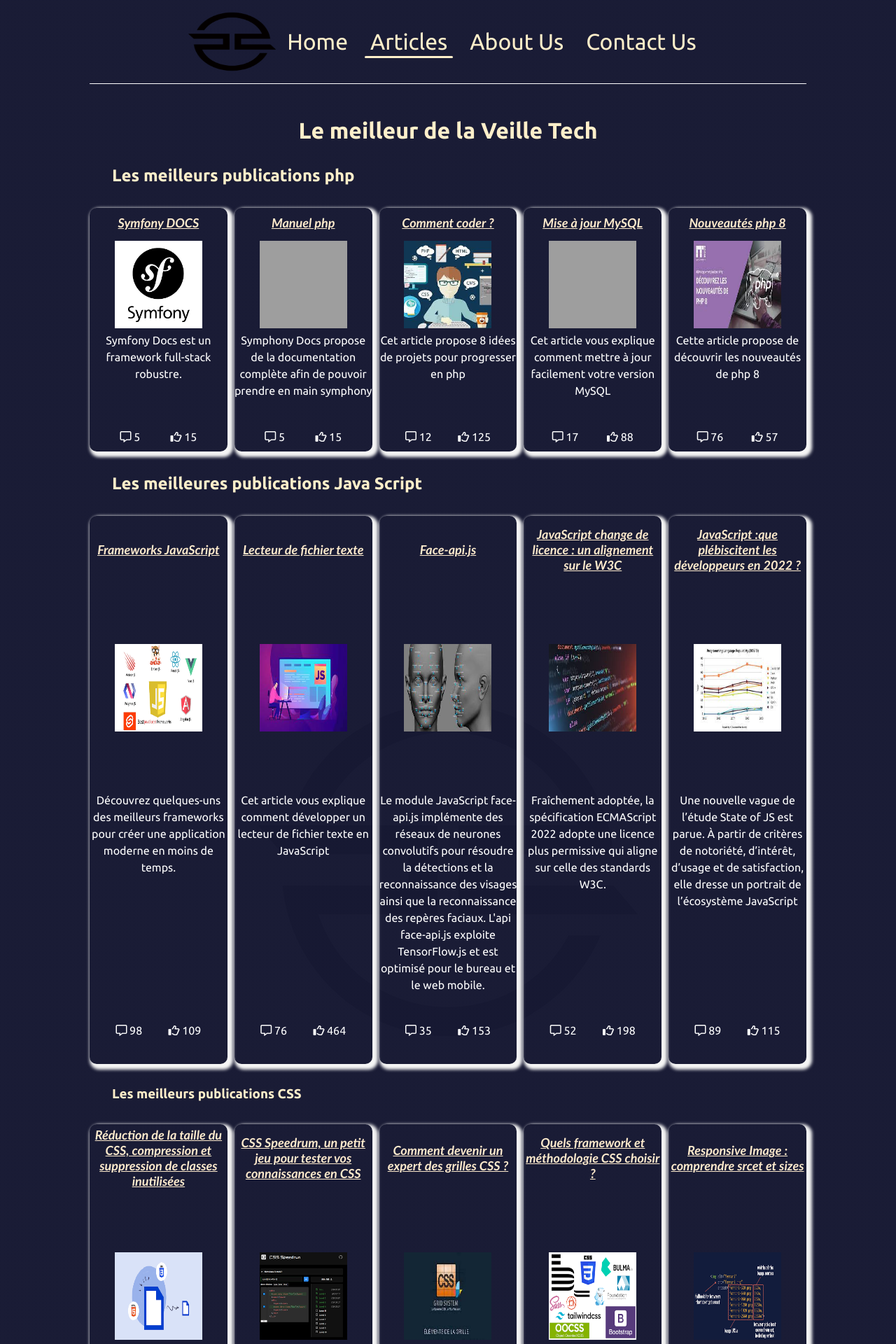
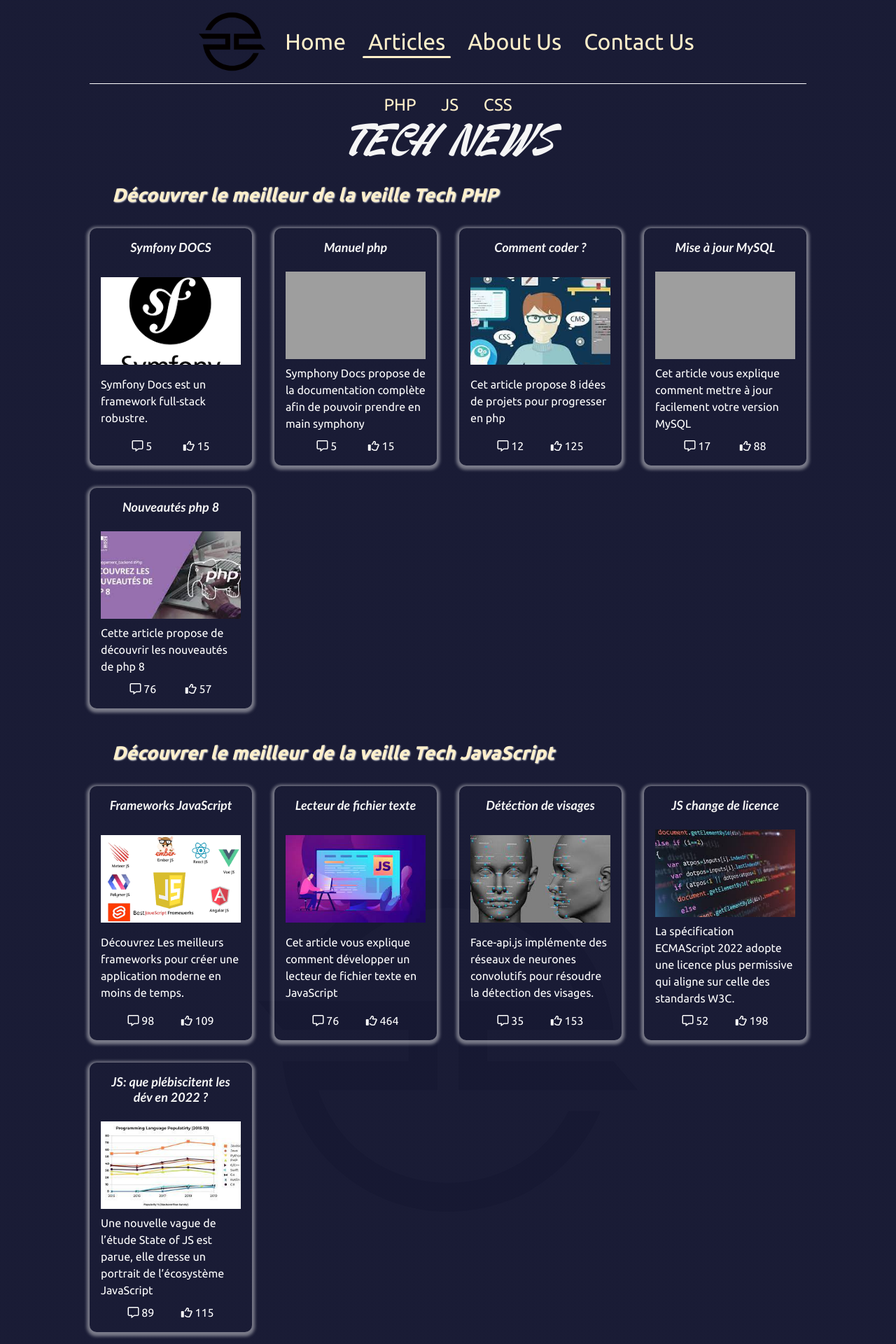
Before and after one commit to Florent-V/WCS_Projet_01_Tech_NEws, a PHP site: page /publication.php in a window 1280 px wide. Shown: the top 1920 px of the page at 70% size. Run offline with PHP 8.4, Linux system fonts and the light colour scheme; some libraries are stand-ins or nearby versions; grey boxes are pictures that could not be loaded.

Commit message:
finalisation de la page article

```diff
--- a/publication.php
+++ b/publication.php
@@ -20,12 +20,21 @@
 
      <main>
 
+     <div class="nav">
+        <ul>
+            <li><a href="#PHP">PHP</a></li>
+            <li><a href="#JS">JS</a></li>
+            <li> <a href="#CSS">CSS</a></li>
+        </ul>
+    </div>
 
 
-    <h1>Le meilleur de la Veille Tech</h1>
-    <h2>Les meilleurs publications php</h2>
+     <h1>TECH NEWS </h1>
 
 
+    <div class="titre">
+    <h2 id="PHP"> Découvrer le meilleur de la veille Tech PHP</h2>
+   </div>
 
     <div class="publication">
     <div class="article">
@@ -79,13 +88,15 @@
 </div>
 </div>
 
-<h2>Les meilleures publications Java Script </h2>
+<div class="titre">
+  <h2 id="JS">Découvrer le meilleur de la veille Tech JavaScript</h2>
+   </div>
 
 <div class="publication">
 <div  class="article">
 <a class="link"href="https://geekflare.com/fr/best-javascript-frameworks/">Frameworks JavaScript</a>
     <img src="./img/css/framework.png" alt="image logo des frameworks JavaScript">
-     <p class="descripion">Découvrez quelques-uns des meilleurs frameworks pour créer une application moderne en moins de temps.</p>
+     <p class="descripion">Découvrez Les meilleurs frameworks pour créer une application moderne en moins de temps.</p>
     <p class='social'>
                 <span><i class="fa-regular fa-message"></i> 98 </span>
                 <span><i class="fa-regular fa-thumbs-up"></i> 109 </span>
@@ -103,9 +114,9 @@
     </div>
 
 <div  class="article">
-<a  class="link"href="https://www.infoq.com/fr/news/2020/03/face-api-js/">Face-api.js</a>
+<a  class="link"href="https://www.infoq.com/fr/news/2020/03/face-api-js/">Détéction de visages</a>
     <img src="./img/css/faceapi.jpeg" alt="image de deux visages">
-    <p class="descripion">Le module JavaScript face-api.js implémente des réseaux de neurones convolutifs pour résoudre la détections et la reconnaissance des visages ainsi que la reconnaissance des repères faciaux. L'api face-api.js exploite TensorFlow.js et est optimisé pour le bureau et le web mobile.</p>
+    <p class="descripion">Face-api.js implémente des réseaux de neurones convolutifs pour résoudre la détection des visages.</p>
     <p class='social'>
                 <span><i class="fa-regular fa-message"></i> 35 </span>
                 <span><i class="fa-regular fa-thumbs-up"></i> 153 </span>
@@ -113,9 +124,9 @@
     </div>
 
 <div  class="article">
-<a class="link"href="https://www.silicon.fr/javascript-change-licence-alignement-w3c-442343.html">JavaScript change de licence : un alignement sur le W3C</a>
+<a class="link"href="https://www.silicon.fr/javascript-change-licence-alignement-w3c-442343.html">JS change de licence </a>
     <img src="./img/css/codejs.jpeg" alt="image de code JavaScrript">
-    <p class="descripion">Fraîchement adoptée, la spécification ECMAScript 2022 adopte une licence plus permissive qui aligne sur celle des standards W3C.</p>
+    <p class="descripion">La spécification ECMAScript 2022 adopte une licence plus permissive qui aligne sur celle des standards W3C.</p>
     <p class='social'>
                <span><i class="fa-regular fa-message"></i> 52 </span>
                 <span><i class="fa-regular fa-thumbs-up"></i> 198 </span>
@@ -123,9 +134,9 @@
     </div>
 
  <div class="article">
-<a class="link"href="https://www.silicon.fr/javascript-developpeurs-2022-432946.html">JavaScript :que plébiscitent les développeurs en 2022 ?</a>
+<a class="link"href="https://www.silicon.fr/javascript-developpeurs-2022-432946.html">JS: que plébiscitent les dév en 2022 ?</a>
   <img src="./img/css/js2.jpeg" alt="Image statistique">
-    <p class="descripion">Une nouvelle vague de l’étude State of JS est parue. À partir de critères de notoriété, d’intérêt, d’usage et de satisfaction, elle dresse un portrait de l’écosystème JavaScript</p>
+    <p class="descripion">Une nouvelle vague de l’étude State of JS est parue, elle dresse un portrait de l’écosystème JavaScript</p>
     <p class='social'>
                 <span><i class="fa-regular fa-message"></i> 89 </span>
                 <span><i class="fa-regular fa-thumbs-up"></i> 115 </span>
@@ -133,13 +144,15 @@
     </div>
     </div>
 
-    <h3>Les meilleurs publications CSS</h3>
+    <div class="titre">
+  <h2 id="CSS">Découvrer le meilleur de la veille Tech CSS</h2>
+   </div>
 
     <div class="publication">
     <div class="article">
-    <a class="link"href="https://developpeur-freelance.io/blog/reduire-taille-css/">Réduction de la taille du CSS, compression et suppression de classes inutilisées</a>
+    <a class="link"href="https://developpeur-freelance.io/blog/reduire-taille-css/">Réduction de la taille du CSS</a>
     <img src="./img/css/css1.png" alt="image compression du fichiers">
-    <p class="descripion">Cet article va vous expliquer comment réduire la taille de vos fichier CSS.L'intérêt de cela est double, en plus de donner un petit coup de main à la planète, vous allez aussi gagner en performance sur vos sites et application web. </p>
+    <p class="descripion">Reduire la taille de vos fichiers va vous permettre de gagner en performance sur vos sites et application web. </p>
     <p class='social'>
                 <span><i class="fa-regular fa-message"></i> 93 </span>
                 <span><i class="fa-regular fa-thumbs-up"></i> 151 </span>
@@ -147,9 +160,9 @@
     </div>
 
 <div  class="article">
-<a class="link" href="https://blog.shevarezo.fr/post/2022/01/20/css-speedrun-tester-connaissances-css">CSS Speedrum, un petit jeu pour tester vos connaissances en CSS</a>
+<a class="link" href="https://blog.shevarezo.fr/post/2022/01/20/css-speedrun-tester-connaissances-css">CSS Speedrum: tester vous</a>
     <img src="./img/css/css2.png" alt="image de l'interface du site CSS Speedrum">
-    <p class="descripion">CSS Speedrum est un mini site permettant de tester vos connaissances CSS. Quelques exercices vous sont proposés, dans lesquels vos compétences en terme de sélecteurs CSS seront mises à rude épreuve. </p>
+    <p class="descripion">CSS Speedrum est un mini site permettant de tester vos connaissances CSS. Quelques exercices vous sont proposés.</p>
     <p class='social'>
               <span><i class="fa-regular fa-message"></i> 176 </span>
                 <span><i class="fa-regular fa-thumbs-up"></i> 108 </span>
@@ -157,9 +170,9 @@
     </div>
 
 <div  class="article">
-<a class="link" href="https://korben.info/apprendre-grilles-css.html">Comment devenir un expert des grilles CSS ?</a>
+<a class="link" href="https://korben.info/apprendre-grilles-css.html">Devenir expert des grilles CSS ?</a>
     <img src="./img/css/css3.jpeg" alt="image qui représente un logo css avec grid">
-    <p class="descripion">Pour les gens qui font de la CSS pour habiller leurs pages web et qui souffrent et qui saignent parce que parfois c’est un peu pris de tête, je vous propose qu’aujourd’hui on s’intéresse au concept de Grilles CSS.</p>
+    <p class="descripion"> Cet article vous propose aujourd’hui de s’intéresser au concept de Grilles CSS.</p>
     <p class='social'>
                 <span><i class="fa-regular fa-message"></i> 72 </span>
                 <span><i class="fa-regular fa-thumbs-up"></i> 15 </span>
@@ -167,7 +180,7 @@
     </div>
 
 <div  class="article">
-<a class="link" href="https://www.alsacreations.com/actu/lire/1823-quels-framework-methodologie-css-choisir.html">Quels framework et méthodologie CSS choisir ?</a>
+<a class="link" href="https://www.alsacreations.com/actu/lire/1823-quels-framework-methodologie-css-choisir.html">Quels framework CSS choisir ?</a>
     <img src="./img/css/css4.png" alt="image qui représente les différents frameworks CSS">
     <p class="descripion">Cet aricle vous guide et vous explique quelle framework et méthodologie CSS choisir</p>
          <p class='social'>
@@ -177,10 +190,9 @@
     </div>
 
 <div  class="article">
-<a class="link" href="https://www.alsacreations.com/article/lire/1621-responsive-images-srcset.html">Responsive Image : comprendre srcet et sizes</a>
+<a class="link" href="https://www.alsacreations.com/article/lire/1621-responsive-images-srcset.html">Responsive Image: srcet et sizes</a>
     <img src="./img/css/css5.png" alt="image qui represente les dimensions d'une image ">
-    <p class="descripion">Dans cet article, nous allons tenter de mieux comprendre comment fonctionne vraiment srcset.Note : cet article a été initialement rédigé en avril 2014 par Geoffrey Crofte. Il a subi une refonte intégrale en mai 2017 pour se mettre à jour et s'étoffer considérablement. </p>
-    <p class='social'>
+    <p class="descripion">Dans cet article, nous allons tenter de mieux comprendre comment fonctionne vraiment srcset.Note</p>
              <span><i class="fa-regular fa-message"></i> 98 </span>
                 <span><i class="fa-regular fa-thumbs-up"></i> 151 </span>
              </p>
--- a/style/publication.css
+++ b/style/publication.css
@@ -18,69 +18,95 @@
     }
 }
 
+h1 {
+    text-align: center ;
+    color: whitesmoke ;
+    font-family: ventography;
+    font-size: 5rem;
+    font-weight: 100;
+    line-height: 0.8;
+   }
 
-h1 {
+
+
+.nav {
+    display: flex;
+  flex-direction: row;
+  list-style-type: none;
+  justify-content: space-evenly;
+}
+
+.nav li  {
+   display: inline-block ;
+    margin: 0 var(--spacing-2);
+    overflow: hidden;
+    text-align: center ;
+  }
+
+  .nav a {
     color: #FFEFCA;
-text-align: center;
+  text-decoration: none;
+  font-size: x-large;
+}
+
+.titre {
+    color: #FFEFCA;;
+    text-align: start;
+    font-size: large;
+   font-weight: bold ;
+    font-style: italic;
+   text-shadow: 1px 1px 2px whitesmoke;
     padding: 0%;
     margin: 2rem;
     }
 
-h2 {
-    color: #FFEFCA;
-    margin: 2rem;
-   }
 
-   h3 {
-    color: #FFEFCA;
-    margin: 2rem;
-}
+
 
 .link {
-    color: blanchedalmond;
+    color: whitesmoke;
 font-family: 'Gill Sans', 'Gill Sans MT', Calibri, 'Trebuchet MS', sans-serif;
-font-size: 18px;
+font-size: 1.125rem;
 font-weight:bold ;
 font-style: italic;
 text-align: center;
-margin: auto;
+margin-bottom: var(--spacing-2);
+text-decoration: none;
   }
 
 .publication {
     display: grid;
     grid-template-columns: repeat(5, 1fr);
-    grid-gap: 10px;
-    grid-auto-rows: minmax(100px, auto);
-    margin: 0;
+    grid-gap: var(--spacing-4);
+    grid-template-columns: repeat(auto-fit, minmax(200px, 1fr));
+    margin-bottom: 3rem;
+    flex-wrap: wrap;
    }
 
     .article{
-        display: grid;
-        grid-template-columns: 1;
-        grid-template-rows: 1fr 3fr 3fr 1fr;
-        grid-gap: 5px;
+        display: flex;
+        flex-direction: column;
+        justify-content: space-between;
+        grid-gap: var(--spacing-1);
+        padding: var(--spacing-2);
         border-radius: 10px / 10px;
-            box-shadow:4px 4px 4px 4px whitesmoke;
+        box-shadow: 0px 2px 4px 4px #f5f5f570;
 }
 
-
     .article p {
-    margin: 0;
-    text-align: center;
-    grid-column: 1/-1;
     line-height: 1.5;
 }
 
     .social {
         display: flex;
         justify-content: space-evenly;
-        align-items: center;
-        margin: 0;
+    align-items: center
 }
 
 
-img {
-    width: 125px;
+
+    .article img {
+    width: 100%;
     height: 125px;
-   margin: auto;
+    object-fit: cover;
 }
```
Lines whose indentation alone changed are shown as unchanged.
